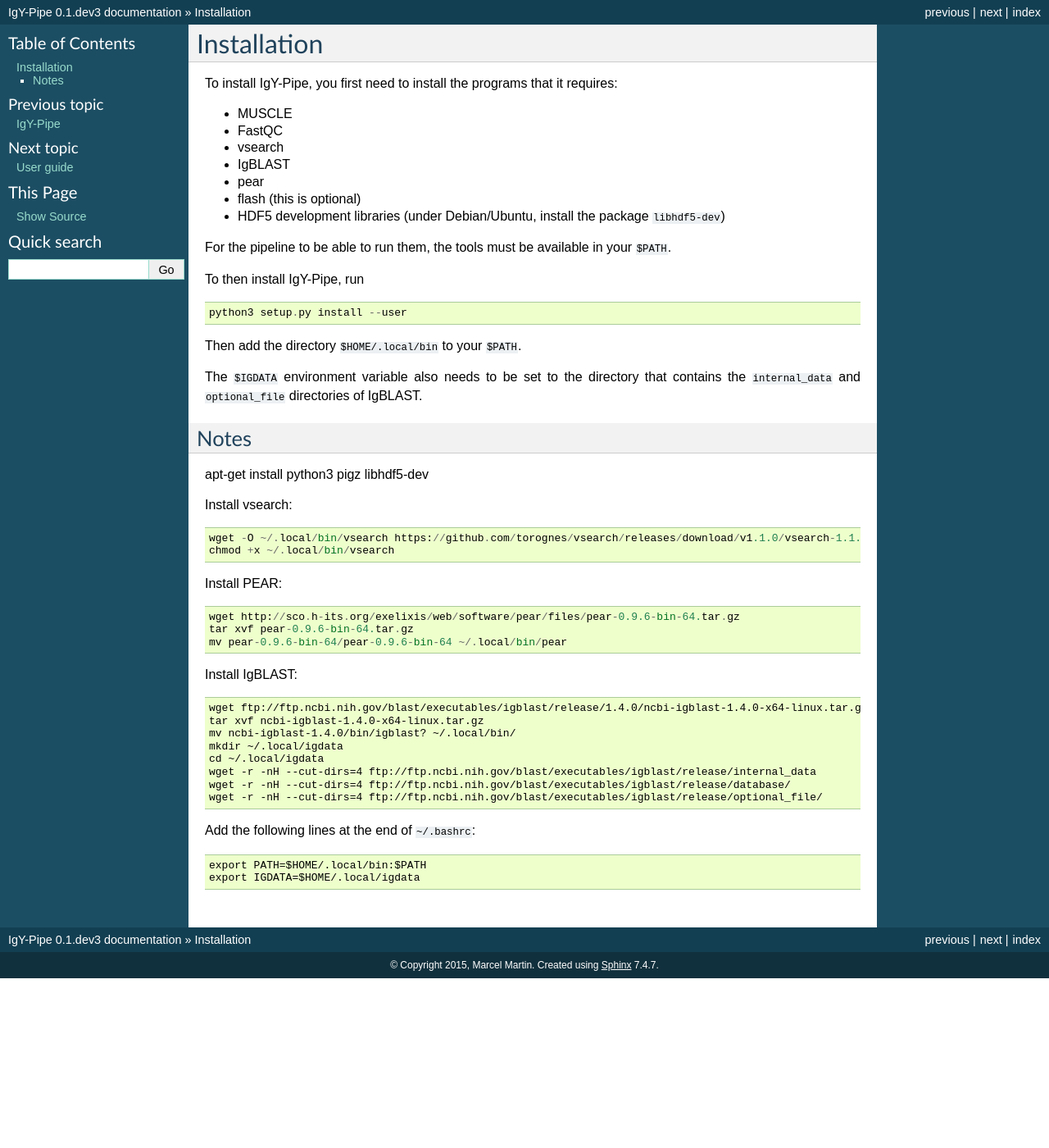
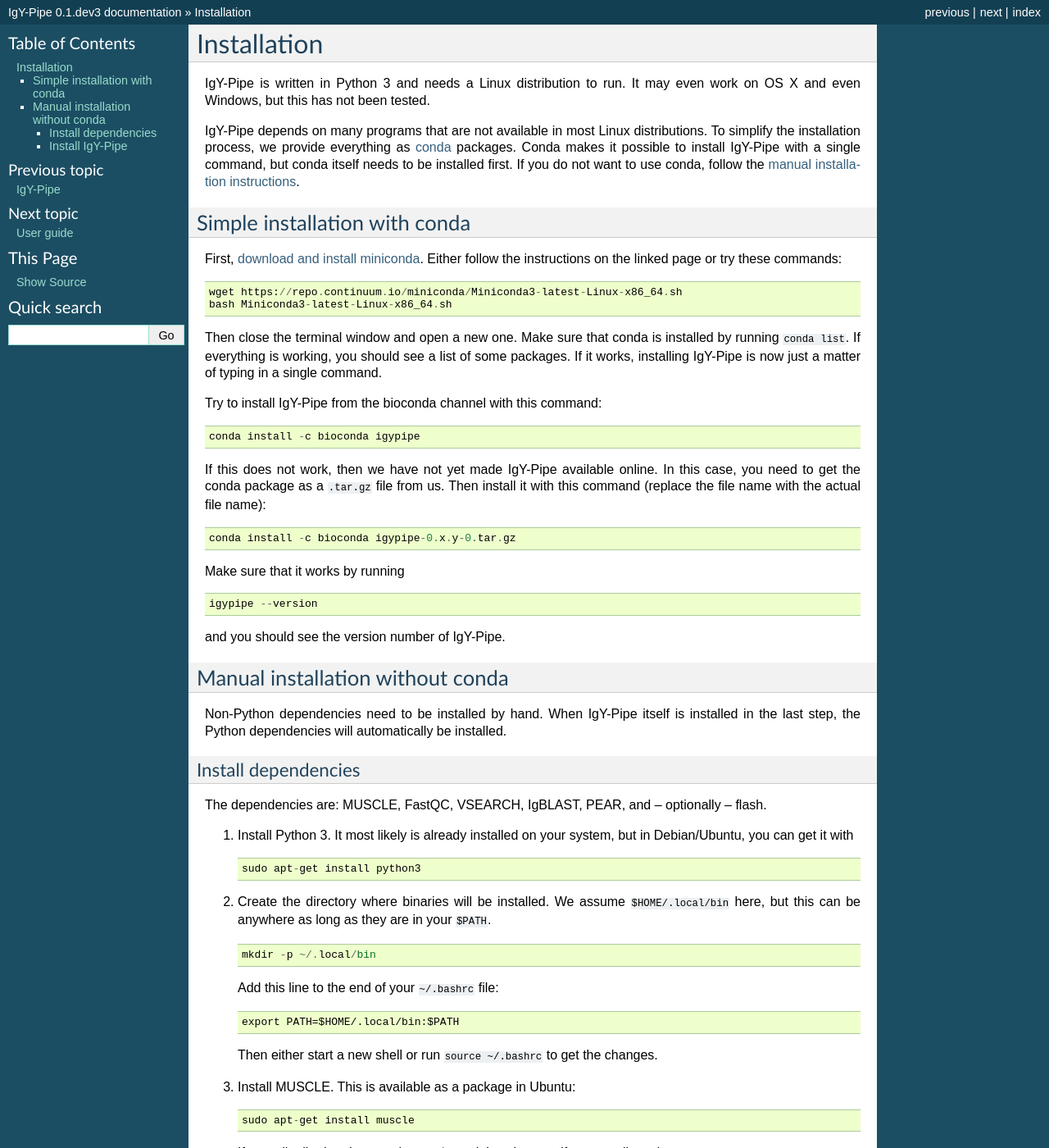
Before and after one commit to NBISweden/IgDiscover-legacy, a Sphinx documentation site: the page built from docs/installation.rst, in a window 1280 px wide and 1400 px high. Shown: the whole window at 82% size. Built offline with Sphinx 7.4.7, drawn with Linux system fonts in a browser that asks for light colours; some of the changed text lies outside the part shown.

Commit message:
Write installation instructions

```diff
--- a/docs/installation.rst
+++ b/docs/installation.rst
@@ -2,58 +2,151 @@
 Installation
 ============
 
-To install IgY-Pipe, you first need to install the programs that it requires:
+IgY-Pipe is written in Python 3 and needs a Linux distribution to run. It may
+even work on OS X and even Windows, but this has not been tested.
 
-* MUSCLE
-* FastQC
-* vsearch
-* IgBLAST
-* pear
-* flash (this is optional)
-* HDF5 development libraries (under Debian/Ubuntu, install the package
-  ``libhdf5-dev``)
-
-For the pipeline to be able to run them, the tools must be available in your
-``$PATH``.
-
-To then install IgY-Pipe, run ::
-
-	python3 setup.py install --user
-
-Then add the directory ``$HOME/.local/bin`` to your ``$PATH``.
-
-The ``$IGDATA`` environment variable also needs to be set to the directory that
-contains the ``internal_data`` and ``optional_file`` directories of IgBLAST.
+IgY-Pipe depends on many programs that are not available in most Linux
+distributions. To simplify the installation process, we provide everything as
+`conda <http://conda.pydata.org/docs/>`_ packages. Conda makes it possible to
+install IgY-Pipe with a single command, but conda itself needs to be installed
+first. If you do not want to use conda, follow the :ref:`manual installation
+instructions <manual-installation>`.
 
 
-Notes
------
+Simple installation with conda
+------------------------------
 
-apt-get install python3 pigz libhdf5-dev
+First, `download and install miniconda <http://conda.pydata.org/docs/install/quick.html#linux-miniconda-install>`_.
+Either follow the instructions on the linked page or try these commands::
 
-Install vsearch::
+	wget https://repo.continuum.io/miniconda/Miniconda3-latest-Linux-x86_64.sh
+	bash Miniconda3-latest-Linux-x86_64.sh
+
+Then close the terminal window and open a new one. Make sure that conda is
+installed by running ``conda list``. If everything is working, you should see
+a list of some packages. If it works, installing IgY-Pipe is now just a matter
+of typing in a single command.
+
+Try to install IgY-Pipe from the bioconda channel with this command::
+
+	conda install -c bioconda igypipe
+
+If this does not work, then we have not yet made IgY-Pipe available online.
+In this case, you need to get the conda package as a ``.tar.gz`` file from us.
+Then install it with this command (replace the file name with the actual file name)::
+
+	conda install -c bioconda igypipe-0.x.y-0.tar.gz
+
+Make sure that it works by running ::
+
+	igypipe --version
+
+and you should see the version number of IgY-Pipe.
+
+
+.. _manual-installation:
+
+Manual installation without conda
+---------------------------------
+
+Non-Python dependencies need to be installed by hand. When IgY-Pipe itself is
+installed in the last step, the Python dependencies will automatically be
+installed.
+
+Install dependencies
+~~~~~~~~~~~~~~~~~~~~
+
+The dependencies are: MUSCLE, FastQC, VSEARCH, IgBLAST, PEAR, and --
+optionally -- flash.
+
+1. Install Python 3. It most likely is already installed on your system, but
+   in Debian/Ubuntu, you can get it with ::
+
+	sudo apt-get install python3
+
+2. Create the directory where binaries will be installed. We assume
+   ``$HOME/.local/bin`` here, but this can be anywhere as long as they are in
+   your ``$PATH``. ::
+
+	mkdir -p ~/.local/bin
+
+   Add this line to the end of your ``~/.bashrc`` file::
+
+	export PATH=$HOME/.local/bin:$PATH
+
+   Then either start a new shell or run ``source ~/.bashrc`` to get the changes.
+
+3. Install MUSCLE. This is available as a package in Ubuntu::
+
+	sudo apt-get install muscle
+
+   If your distribution does not have a 'muscle' package or if are not allowed
+   to run ``sudo``::
+
+	wget -O - http://www.drive5.com/muscle/downloads3.8.31/muscle3.8.31_i86linux64.tar.gz | tar xz
+	mv muscle3.8.31_i86linux64 ~/.local/bin/
+
+4. Install VSEARCH::
 
 	wget -O ~/.local/bin/vsearch https://github.com/torognes/vsearch/releases/download/v1.1.0/vsearch-1.1.0-linux-x86_64
 	chmod +x ~/.local/bin/vsearch
 
-Install PEAR::
+5. Install PEAR::
 
 	wget http://sco.h-its.org/exelixis/web/software/pear/files/pear-0.9.6-bin-64.tar.gz
 	tar xvf pear-0.9.6-bin-64.tar.gz
 	mv pear-0.9.6-bin-64/pear-0.9.6-bin-64 ~/.local/bin/pear
 
-Install IgBLAST::
+6. Install IgBLAST::
 
 	wget ftp://ftp.ncbi.nih.gov/blast/executables/igblast/release/1.4.0/ncbi-igblast-1.4.0-x64-linux.tar.gz
 	tar xvf ncbi-igblast-1.4.0-x64-linux.tar.gz
 	mv ncbi-igblast-1.4.0/bin/igblast? ~/.local/bin/
+
+   IgBLAST requires some data files that must be downloaded separately. The
+   following commands put the files into ``~/.local/igdata``::
+
 	mkdir ~/.local/igdata
 	cd ~/.local/igdata
 	wget -r -nH --cut-dirs=4 ftp://ftp.ncbi.nih.gov/blast/executables/igblast/release/internal_data
 	wget -r -nH --cut-dirs=4 ftp://ftp.ncbi.nih.gov/blast/executables/igblast/release/database/
 	wget -r -nH --cut-dirs=4 ftp://ftp.ncbi.nih.gov/blast/executables/igblast/release/optional_file/
 
-Add the following lines at the end of ``~/.bashrc``::
+   Also, you must set the ``$IGDATA`` environment variable to point to the
+   directory with data files. Add this line to your ``~/.bashrc``::
 
-	export PATH=$HOME/.local/bin:$PATH
 	export IGDATA=$HOME/.local/igdata
+
+   Then run ``source ~/.bashrc`` to get the changes.
+
+7. Install FastQC. Under Debian/Ubuntu::
+
+	sudo apt-get install fastqc
+
+   If you install it by hand, make sure you end up with a ``fastqc`` binary in
+   the ``$PATH``.
+
+8. (Optionally, install flash. Not described here.)
+
+
+Install IgY-Pipe
+~~~~~~~~~~~~~~~~
+
+If you have an ``igypipe-....tar.gz`` file, then unpack it, change into the
+created directory and run ::
+
+	python3 setup.py install --user
+
+If you do not have a ``.tar.gz`` file, install IgY-Pipe with the Python
+package manager ``pip``, which will download IgY-Pipe before installing it::
+
+	pip3 install --user igypipe
+
+Both commands also install all remaining dependencies. The ``--user`` option
+instructs both commands to install everything into ``$HOME/.local``.
+
+Finally, check the installation with ::
+
+	igypipe --version
+
+and you should see the version number of IgY-Pipe.
```
